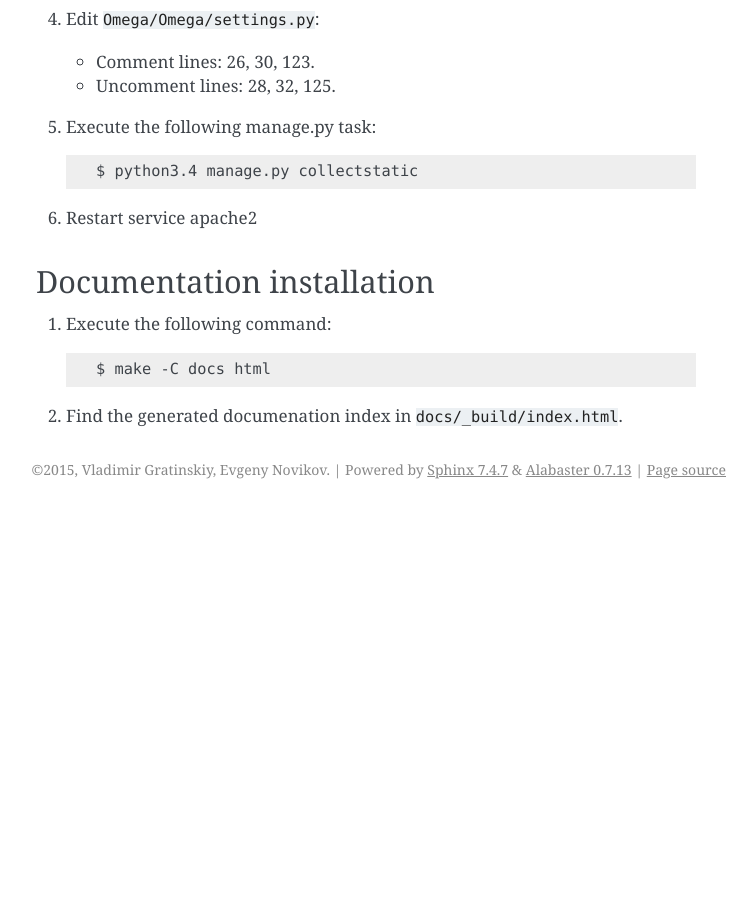
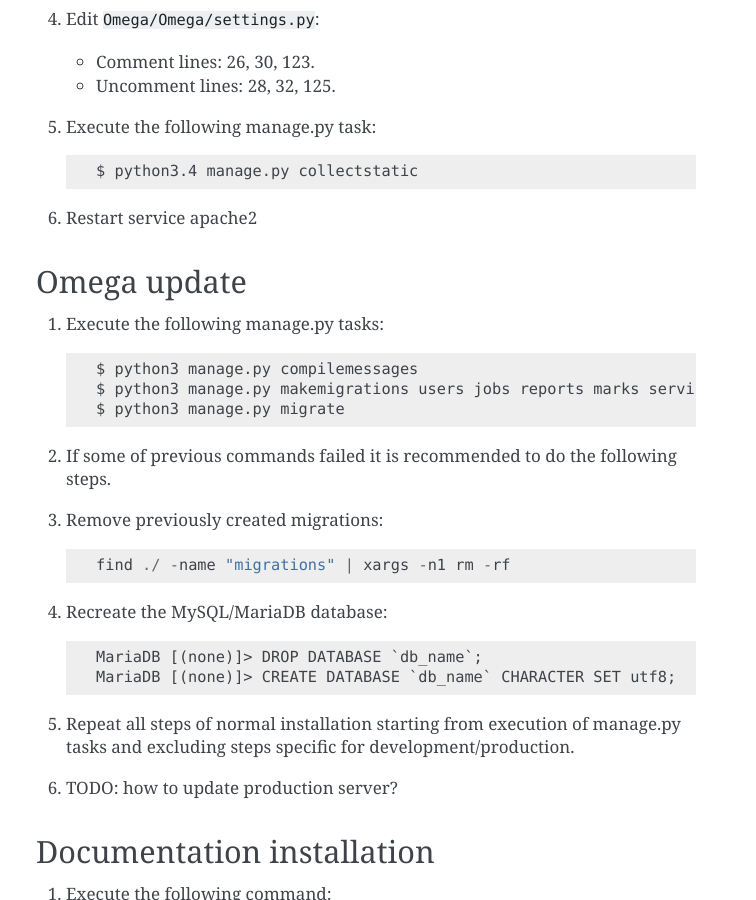
Before and after one commit to ldv-klever/klever, a Sphinx documentation site: the page built from Omega/docs/install.rst, in a window 1280 px wide and 900 px high, scrolled down 2056 px. Shown: the whole window, without its empty margins (384-1140 px from the left). Built offline with Sphinx 7.4.7, drawn with Linux system fonts in a browser that asks for light colours; before the commit the page ends 2565 px from its top, so only the background shows below that.

Commit message:
Describe how to update Omega (not completely for production)

```diff
--- a/Omega/docs/install.rst
+++ b/Omega/docs/install.rst
@@ -96,6 +96,29 @@
 
 #. Restart service apache2
 
+Omega update
+------------
+
+#. Execute the following manage.py tasks::
+
+    $ python3 manage.py compilemessages
+    $ python3 manage.py makemigrations users jobs reports marks service
+    $ python3 manage.py migrate
+
+#. If some of previous commands failed it is recommended to do the following steps.
+#. Remove previously created migrations::
+
+    find ./ -name "migrations" | xargs -n1 rm -rf
+
+#. Recreate the MySQL/MariaDB database::
+
+    MariaDB [(none)]> DROP DATABASE `db_name`;
+    MariaDB [(none)]> CREATE DATABASE `db_name` CHARACTER SET utf8;
+
+#. Repeat all steps of normal installation starting from execution of manage.py tasks and excluding steps specific for
+   development/production.
+#. TODO: how to update production server?
+
 Documentation installation
 --------------------------
 
```
